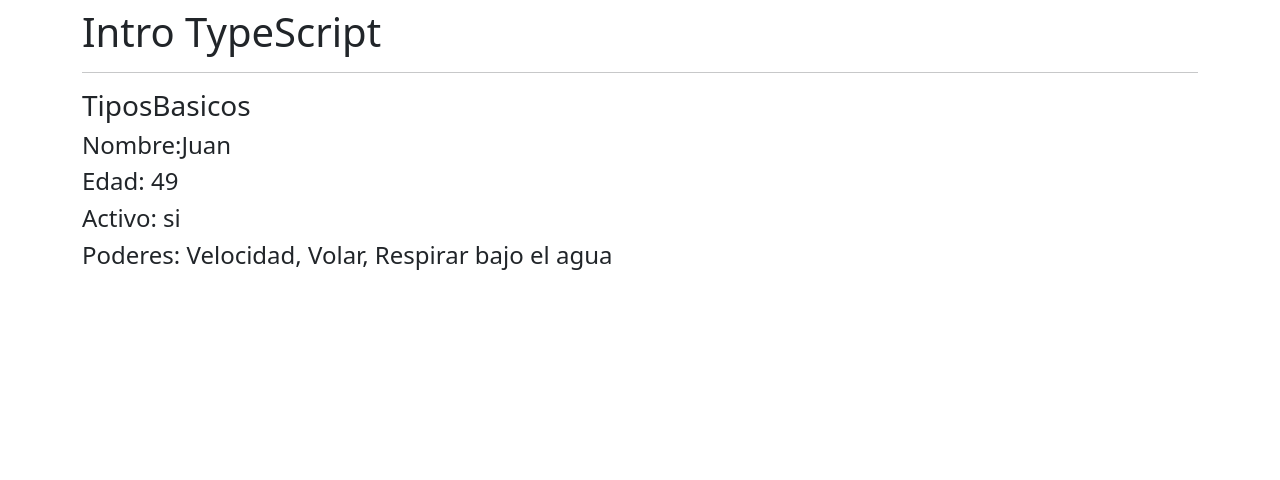
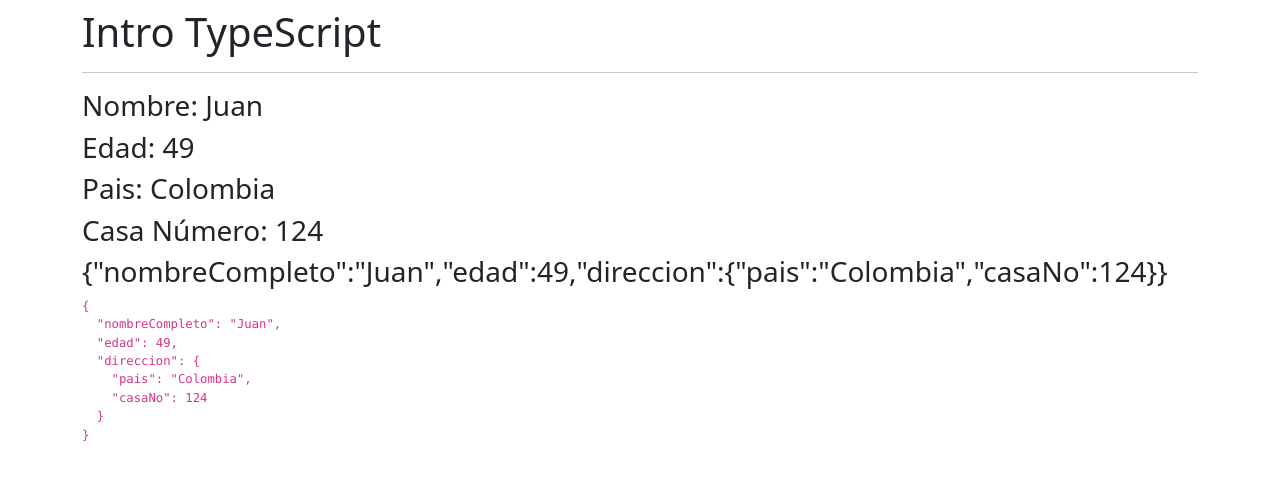
Before and after one commit to jgmejiaco/01_rn_reforzamiento, a React (Create React App) app: page / in a window 1280 px wide. Shown: the top 480 px of the page. Built offline with nearby package versions, Linux system fonts and the light colour scheme.

Commit message:
objetos literales

```diff
--- a/src/App.tsx
+++ b/src/App.tsx
@@ -1,4 +1,5 @@
-import { TiposBasicos } from './typescript/TiposBasicos';
+import { ObjetosLiterales } from './typescript/ObjetosLiterales';
+// import { TiposBasicos } from './typescript/TiposBasicos';
 
 export const App = () => {
   return (
@@ -7,7 +8,9 @@
 
       <hr />
 
-      <TiposBasicos/>
+      <ObjetosLiterales/>
+
+      {/* <TiposBasicos/> */}
     </div>
   )
 }
--- /dev/null
+++ b/src/typescript/ObjetosLiterales.tsx
@@ -0,0 +1,41 @@
+interface Persona {
+    nombreCompleto: string;
+    edad: number;
+    direccion: Direccion
+}
+
+// =================================================
+
+interface Direccion {
+    pais: string,
+    casaNo: number,
+}
+
+// =================================================
+
+export const ObjetosLiterales = () => {
+
+    const persona: Persona = {
+        nombreCompleto: 'Juan',
+        edad: 49,
+        direccion: {
+            pais: 'Colombia',
+            casaNo: 124,
+        }
+    }
+
+    return (
+        <>
+            <h3>Nombre: {persona.nombreCompleto}</h3>
+            <h3>Edad: {persona.edad}</h3>
+            <h3>Pais: {persona.direccion.pais}</h3>
+            <h3>Casa Número: {persona.direccion.casaNo}</h3>
+            <h3>{ JSON.stringify(persona) }</h3> {/* Transforma un objeto en su representación JSON */}
+
+            <code>
+                <pre>{ JSON.stringify( persona, null, 2 ) }</pre>
+            </code>
+
+        </>
+    )
+}
```
